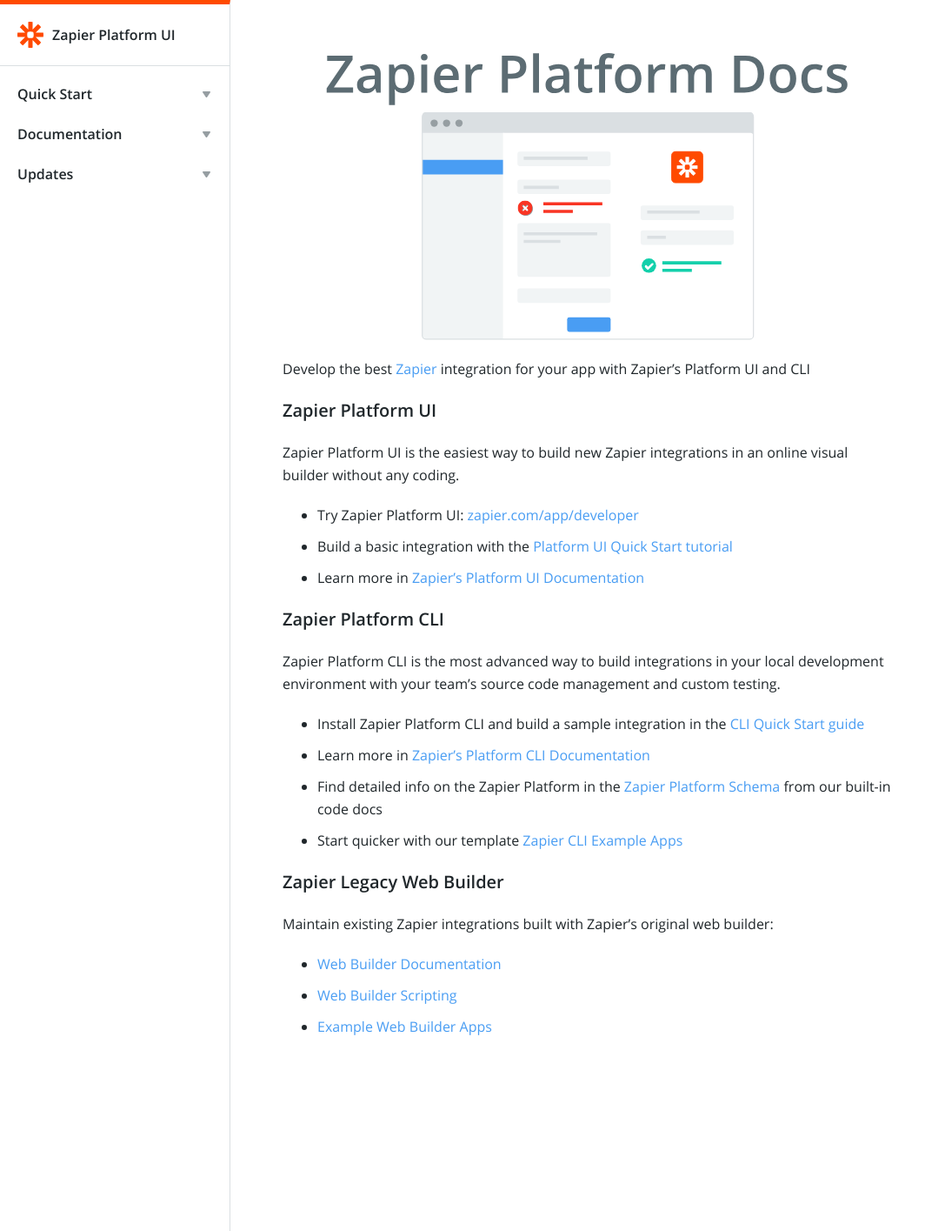
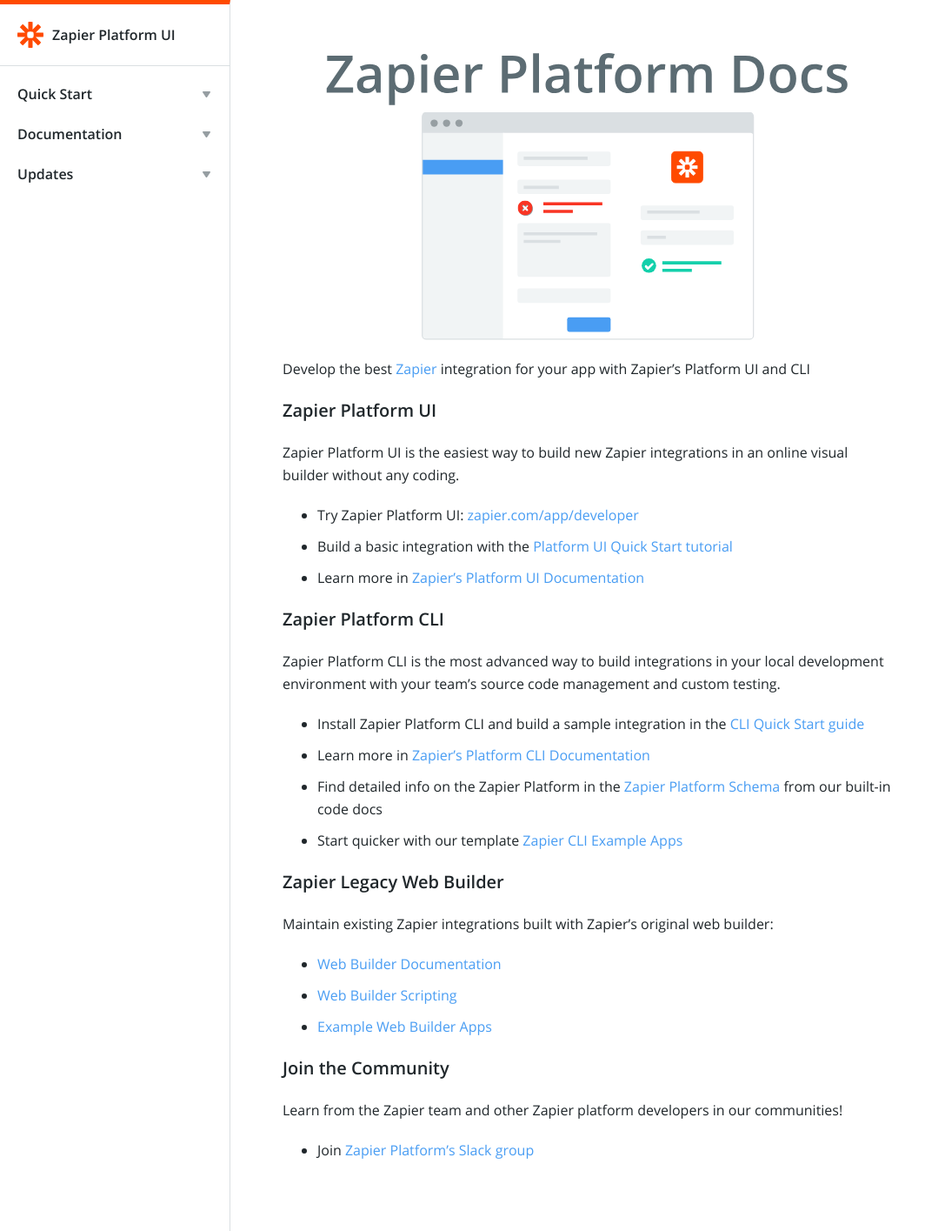
Before and after one commit to zapier/visual-builder, a Jekyll site: the page built from index.md, in a window 1280 px wide. Shown: the whole page at 87% size, without its empty margins (0-1087 px from the left). Built offline with Jekyll 4.4.1, drawn with Linux system fonts in a browser that asks for light colours; comment, search, counter and statistics services are not loaded.

Commit message:
Add community mention to landing page

```diff
--- a/index.md
+++ b/index.md
@@ -30,3 +30,9 @@
 - [Web Builder Documentation](https://zapier.com/developer/documentation/v2/reference/)
 - [Web Builder Scripting](https://zapier.com/developer/documentation/v2/scripting/)
 - [Example Web Builder Apps](https://zapier.com/developer/documentation/v2/example-apps/)
+
+## Join the Community
+
+Learn from the Zapier team and other Zapier platform developers in our communities!
+
+- Join [Zapier Platform's Slack group](https://join.slack.com/t/zapier-platform/shared_invite/enQtNTg1MjM5NjMzNTI3LWVhZjk3NjFlNWFiMTBmMDExMzI5NDZiZmFiOTJjYmI3NmY2MzEwZDUxNzQ3MTliMTM5N2M3NGM2MmQ2Y2VkODE)
```
